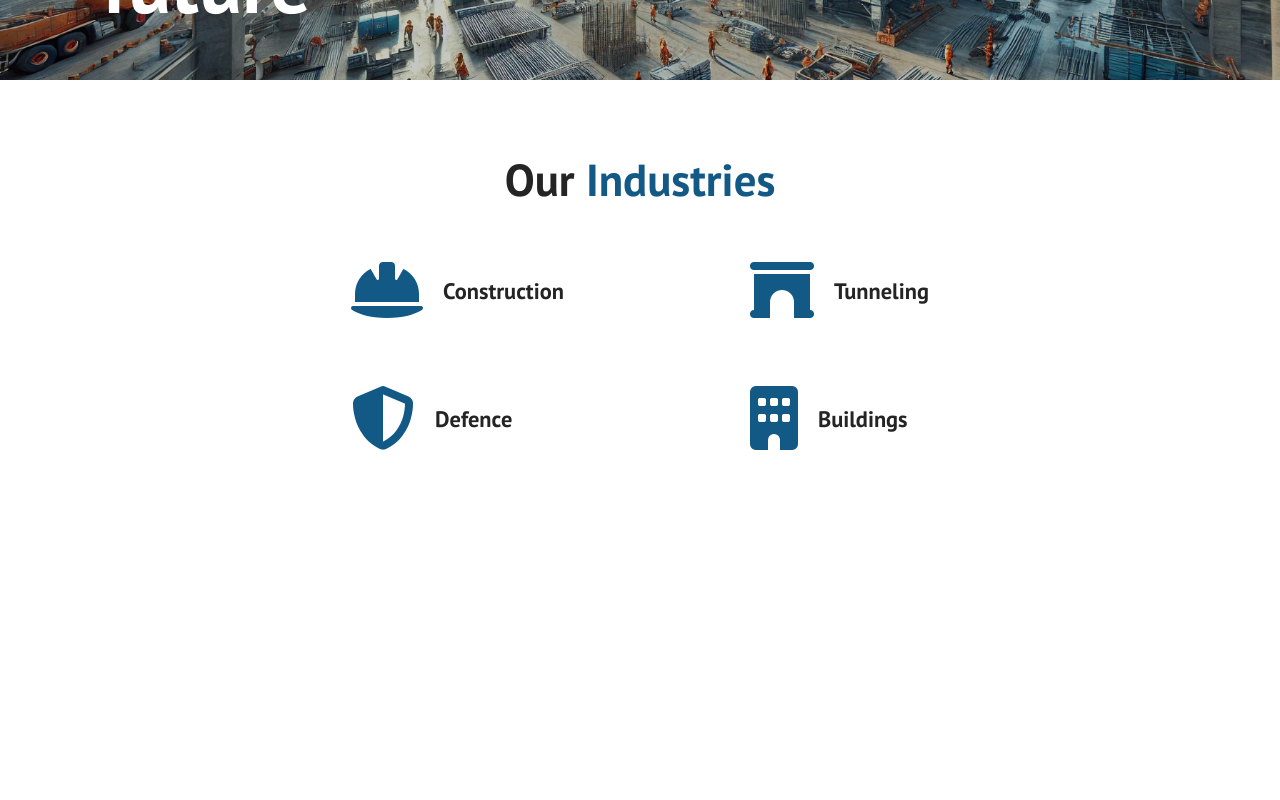
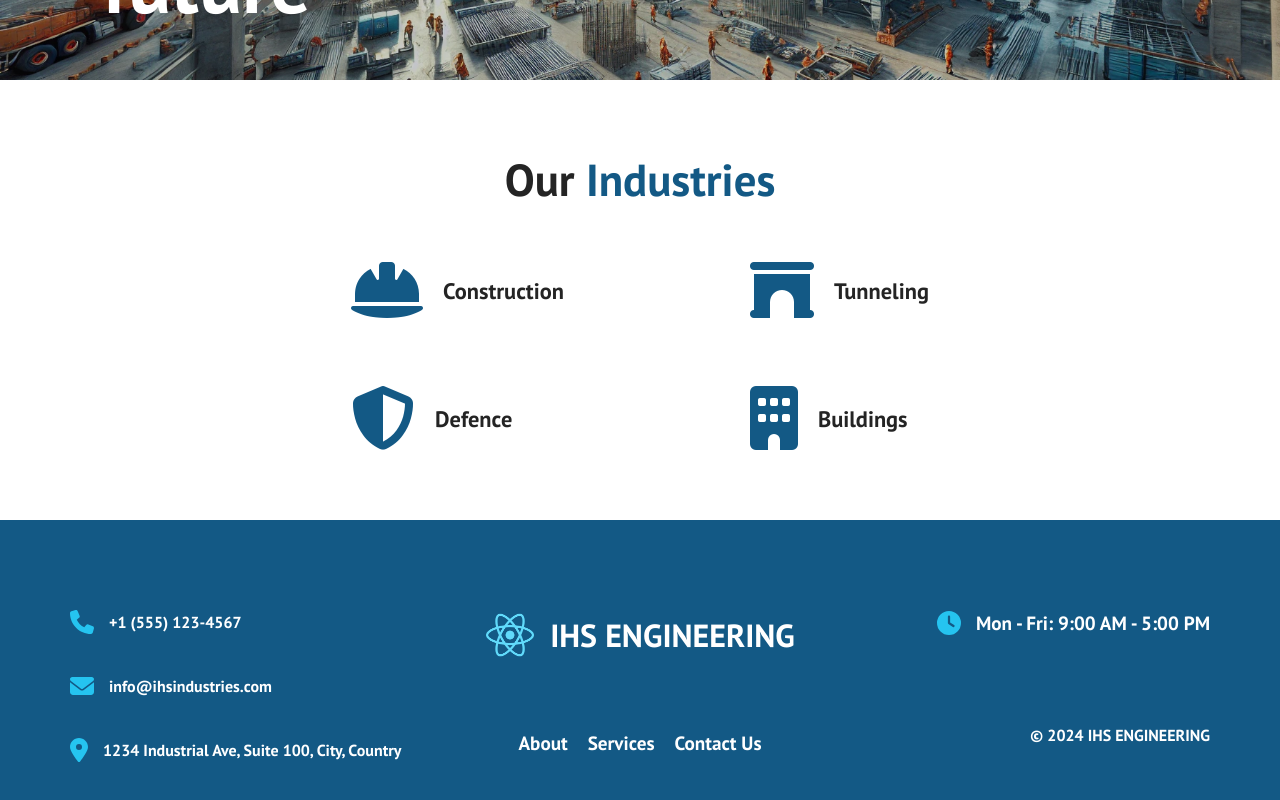
Before and after one commit to BoxedMail/ihs-industries, a React (Create React App) app: page / in a window 1280 px wide. Shown: the part 410-1210 px from the top of the page. Before the commit the page ends 866 px from the top, so only its background shows below. Built offline with nearby package versions, Linux system fonts and the light colour scheme.

Commit message:
Phase 1 of footer completed. Still need to make it work well on smaller screens. and some minor fixes to navbar

```diff
--- a/package.json
+++ b/package.json
@@ -3,9 +3,12 @@
   "version": "0.1.0",
   "private": true,
   "dependencies": {
+    "@fortawesome/free-solid-svg-icons": "^6.7.2",
+    "@fortawesome/react-fontawesome": "^0.2.2",
     "@testing-library/jest-dom": "^5.17.0",
     "@testing-library/react": "^13.4.0",
     "@testing-library/user-event": "^13.5.0",
+    "flowbite-react": "^0.10.2",
     "ihs-industries": "file:",
     "react": "^18.3.1",
     "react-dom": "^18.3.1",
--- a/src/App.js
+++ b/src/App.js
@@ -2,6 +2,7 @@ import './App.css';
 import Navbar from './components/Navbar';
 import { BrowserRouter as Router, Routes, Route } from 'react-router-dom';
 import Home from './components/pages/Home';
+import Footer from './components/Footer';
 
 function App() {
   return (
@@ -11,6 +12,7 @@ function App() {
         <Routes>
           <Route path="/" exact element = {<Home/>}></Route>
         </Routes>
+        <Footer />
       </Router>
     </>
   );
--- /dev/null
+++ b/src/components/Footer.css
@@ -0,0 +1,117 @@
+.footer {
+    background-color: #135985;
+    color: #fff;
+    padding: 50px; /* Maintained increased padding for more height */
+    min-height: 200px; /* Ensures a minimum height for the footer */
+}
+
+.footer-container {
+    display: flex;
+    justify-content: space-between;
+    align-items: flex-start;
+    flex-wrap: wrap;
+    max-width: 1200px;
+    margin: 0 auto;
+    padding: 20px; /* Maintained increased padding for more content space */
+}
+
+.footer-section {
+    flex: 1;
+    min-width: 250px;
+    margin: 20px 0; /* Maintained increased margin for better spacing */
+}
+
+.contact-item {
+    display: flex;
+    align-items: center;
+    gap: 15px; /* Increased gap for better spacing */
+    margin-bottom: 40px; /* Adjusted spacing */
+}
+
+.contact-item:last-child {
+    margin-bottom: 0; /* Removes the unwanted gap below the last item */
+}
+
+.contact-icon {
+    font-size: 1.5rem; /* Increased icon size */
+    color: #25c4f0;
+}
+
+.company-name {
+    display: flex;
+    align-items: center;
+    justify-content: center;
+    gap: 15px; /* Adjusted gap for better spacing */
+    margin-bottom: 70px;
+}
+
+.company-logo {
+    width: 50px; /* Increased logo size */
+    height: auto;
+}
+
+.company-name span {
+    font-size: 2rem; /* Increased text size */
+    font-weight: bold;
+    color: #fff;
+}
+
+.company-link {
+    text-decoration: none; /* Removes the default underline from the link */
+    color: inherit; /* Ensures the text color remains consistent */
+  }
+
+.footer-nav {
+    list-style: none;
+    padding: 0;
+    display: flex; /* Ensures links are side by side */
+    gap: 20px; /* Increased spacing between links */
+    justify-content: center; /* Centers the links */
+}
+
+.footer-nav a {
+    text-decoration: none;
+    color: #ffffff;
+    font-size: 1.2rem; /* Increased link text size */
+}
+
+.footer-nav a:hover {
+    text-decoration: underline;
+}
+
+.opening-hours {
+    display: flex;
+    align-items: center;
+    justify-content: flex-end;
+    margin-bottom: 90px;
+    font-size: 1.2rem; /* Increased text size */
+    gap: 15px;
+}
+
+.footer-copyright {
+    text-align: right;
+    font-size: 1rem; /* Increased text size */
+}
+
+@media (max-width: 768px) {
+    .footer-container {
+        flex-direction: column;
+        align-items: center;
+    }
+
+    .footer-section {
+        align-items: center;
+        text-align: center;
+    }
+
+    .footer-nav {
+        flex-direction: column; /* Stacks links vertically on small screens */
+        gap: 15px; /* Adjusted gap for vertical layout */
+    }
+
+    .opening-hours,
+    .footer-copyright {
+        justify-content: center;
+        text-align: center;
+    }
+}
--- /dev/null
+++ b/src/components/Footer.js
@@ -0,0 +1,56 @@
+import React from 'react';
+import './Footer.css';
+import { Link } from 'react-router-dom';
+import { FontAwesomeIcon } from '@fortawesome/react-fontawesome';
+import { faPhone, faEnvelope, faMapMarkerAlt, faClock } from '@fortawesome/free-solid-svg-icons';
+
+function Footer() {
+  return (
+    <footer className="footer">
+      <div className="footer-container">
+        {/* Contact Information */}
+        <div className="footer-section">
+          <div className="contact-item">
+            <FontAwesomeIcon icon={faPhone} className="contact-icon" />
+            <span>+1 (555) 123-4567</span>
+          </div>
+          <div className="contact-item">
+            <FontAwesomeIcon icon={faEnvelope} className="contact-icon" />
+            <span>info@ihsindustries.com</span>
+          </div>
+          <div className="contact-item">
+            <FontAwesomeIcon icon={faMapMarkerAlt} className="contact-icon" />
+            <span>1234 Industrial Ave, Suite 100, City, Country</span>
+          </div>
+        </div>
+
+        <div className="footer-section">
+            <Link to="/" className="company-link">
+                <div className="company-name">
+                    <img src="logo192.png" alt="Company Logo" className="company-logo" />
+                    <span>IHS ENGINEERING</span>
+                </div>
+            </Link>
+            <ul className="footer-nav">
+                <li><a href="/">About</a></li>
+                <li><a href="/services">Services</a></li>
+                <li><a href="/contact-us">Contact Us</a></li>
+            </ul>
+        </div>
+
+        <div className="footer-section">
+          <div className="opening-hours">
+            <FontAwesomeIcon icon={faClock} className="contact-icon" />
+            <span>Mon - Fri: 9:00 AM - 5:00 PM</span>
+          </div>
+          <div className="footer-copyright">
+            <span>&copy; {new Date().getFullYear()} IHS ENGINEERING </span>
+          </div>
+        </div>
+
+      </div>
+    </footer>
+  );
+}
+
+export default Footer;
--- a/src/components/Navbar.css
+++ b/src/components/Navbar.css
@@ -30,6 +30,7 @@
     display: flex;
     align-items: center;
     white-space: nowrap;
+    gap: 10px;
 }
 
 .fa-typo3 {
@@ -62,7 +63,7 @@
 }
 
 .nav-links:hover {
-    border-bottom: 4px solid #5395be;
+    border-bottom: 4px solid #25c4f0;
     transition: all 0.2s ease-out;
 }
 
@@ -123,10 +124,9 @@
     }
 
     .navbar-logo {
-        position: absolute;
-        top: 0;
-        left: 0;
-        transform: translate(25%, 50%);
+        display: flex;
+        align-items: center;
+        margin-right: 800px;
     }
 
     .menu-icon {
--- a/src/components/Navbar.js
+++ b/src/components/Navbar.js
@@ -15,6 +15,7 @@ function Navbar() {
         <nav className="navbar">
             <div className="navbar-container">
               <Link to="/" className='navbar-logo'>
+                <img src="logo192.png" alt="Company Logo" className="company-logo" />
                 IHS ENGINEERING
               </Link>
             <div className='menu-icon' onClick={handleClick}>
--- a/src/components/OurIndustries.css
+++ b/src/components/OurIndustries.css
@@ -2,7 +2,8 @@
     background-color: #fff;
     padding: 70px 20px;
     text-align: center;
-    height: 50%;
+    height: 80%;
+    margin-bottom: 5%;
 }
 
 .industries-container h2 {
```
Also changed, not shown: 1 other file (tests, documents, lock files or other folders).
